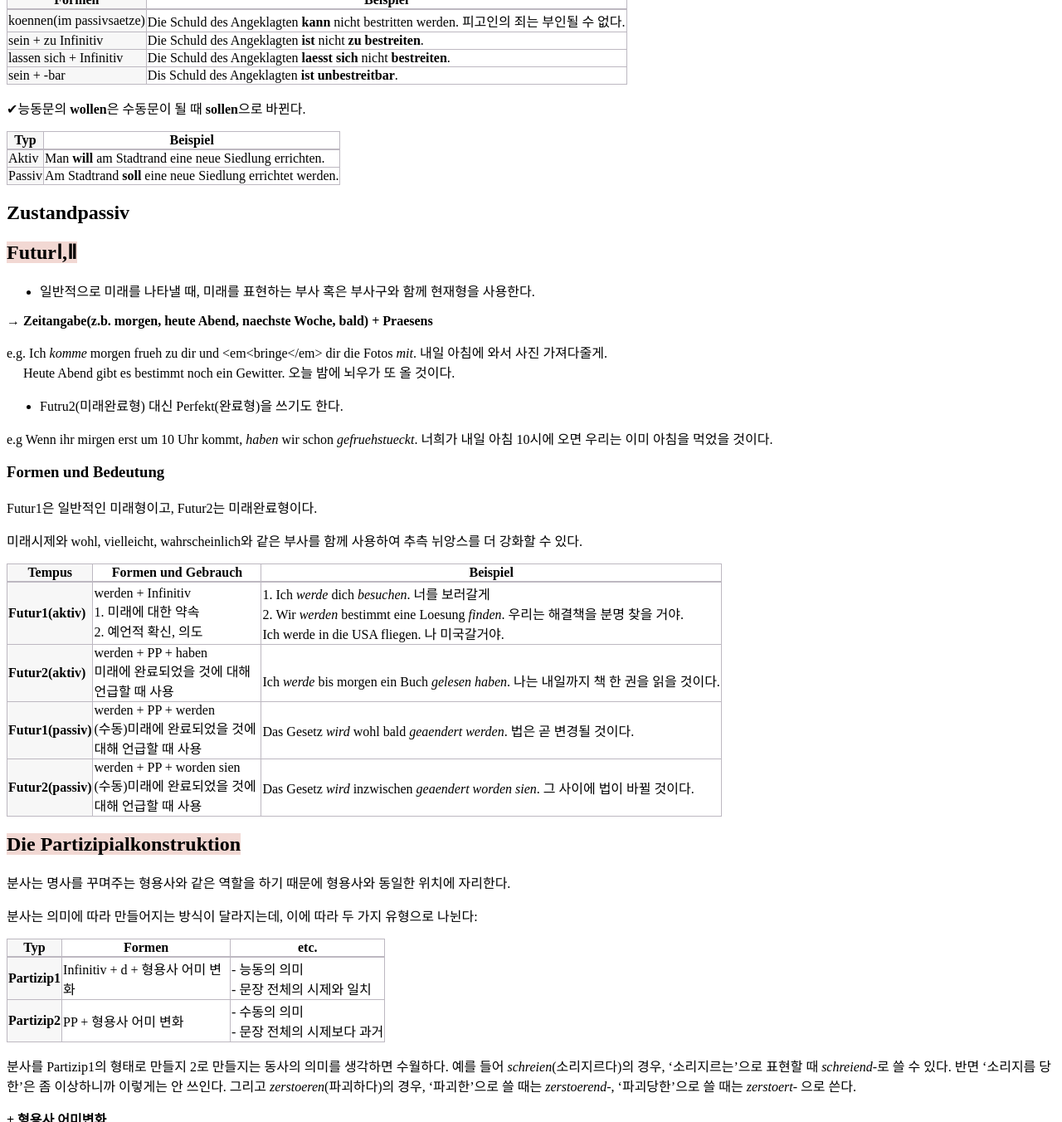
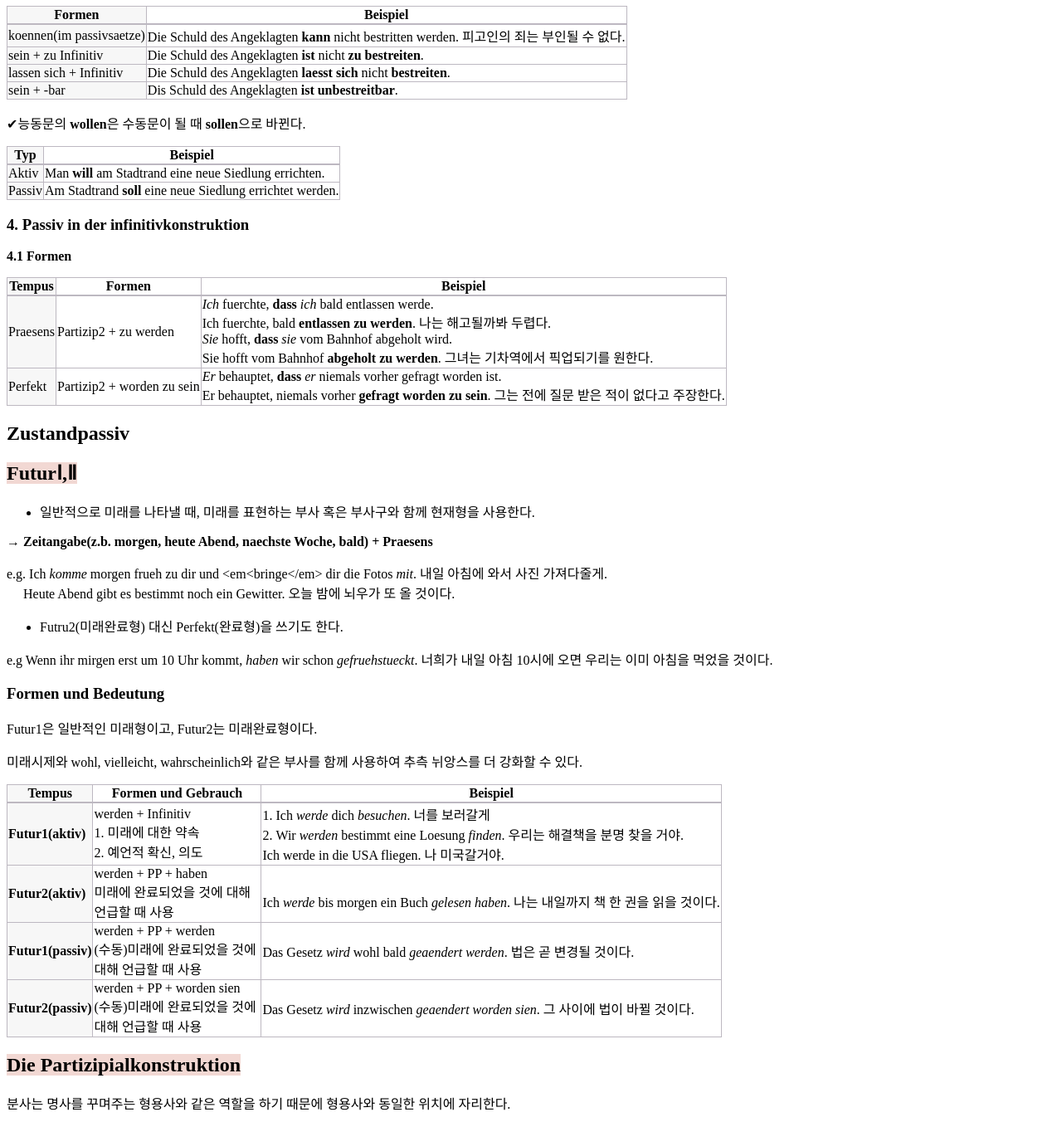
Before and after one commit to finddme/finddme.github.io, a Jekyll site: the page built from _posts/2021-01-24-DeutschGrammtik.md, in a window 1280 px wide and 1400 px high, scrolled down 5441 px, cut to the strip 0-1352 px from the top of the window. Shown: the whole strip at 83% size. Built offline with Jekyll 4.4.1, drawn with Linux system fonts in a browser that asks for light colours; some of the changed text lies outside the part shown.

Commit message:
Update 2021-01-24-DeutschGrammtik.md

```diff
--- a/_posts/2021-01-24-DeutschGrammtik.md
+++ b/_posts/2021-01-24-DeutschGrammtik.md
@@ -169,7 +169,7 @@ Modalverben(화법조동사)는 행동의 태도를 나타내주는 동사라서
      <table style="border-collapse:collapse">
        <tr><th class="line4" bgcolor="#F8F7F9">Tempus</th><th class="line2">Formen</th><th class="line2">Beispiel</th></tr>
        <tr><td class="line3">Praesens(현재)</td><td class="line"> Modalverben(Infinitiv Form) + Infinitiv</td><td class="line">Mein Freund <em>kann</em> heute <em>kommen</em><br>→ 내 친구는 오늘 올 가능성이 있다(올거다).</td></tr>
-       <tr><td class="line3">Praeteritum(과거)/Perfekt(완료)</td><td class="line"> Modalverben(<strong>Infinitiv Form</strong>) + PP(Partizip2 + haben/sein)</td><td class="line">so <em>muss</em> es <em>gewesen sein</em><br>→ 그랬던 것이 틀림없어(분명해)</td></tr>
+       <tr><td class="line3">Praeteritum(과거)/Perfekt(완료)</td><td class="line"> Modalverben(<strong>Infinitiv Form</strong>) + PP(Partizip Perfekt(Partizip2 + haben/sein))</td><td class="line">so <em>muss</em> es <em>gewesen sein</em><br>→ 그랬던 것이 틀림없어(분명해)</td></tr>
      </table>
  </body>
  </html>
@@ -439,6 +439,33 @@ Modalverben(화법조동사)는 행동의 태도를 나타내주는 동사라서
        <tr><th class="line4" bgcolor="#F8F7F9">Typ</th><th class="line2">Beispiel</th></tr>
        <tr><td class="line3">Aktiv</td><td class="line">Man <strong>will</strong> am Stadtrand eine neue Siedlung errichten. </td></tr>
        <tr><td class="line3">Passiv</td><td class="line">Am Stadtrand <strong>soll</strong> eine neue Siedlung errichtet werden.</td></tr>
+     </table>
+ </body>
+ </html>
+
+
+### 4. Passiv in der infinitivkonstruktion
+
+**4.1 Formen**
+
+<html>
+  <head>
+    <style type="text/css">
+      .line{border-bottom: 1px solid #BDB8C1;}
+      .line2{border-bottom: 2px solid #BDB8C1;}
+      .line3{border-bottom: 1px solid #BDB8C1; background-color: #F7F7F7;}
+      .line4{border-bottom: 2px solid #BDB8C1; background-color: #F7F7F7;}
+      table, th, td {
+         border:1px solid #BDB8C1;
+         background-color: #FFFFFF;
+       }
+    </style>
+   </head>
+   <body>
+     <table style="border-collapse:collapse">
+       <tr><th class="line4" bgcolor="#F8F7F9">Tempus</th><th class="line2">Formen</th><th class="line2">Beispiel</th></tr>
+       <tr><td class="line3">Praesens</td><td class="line">Partizip2 + zu werden</td><td class="line"><em>Ich</em> fuerchte, <strong>dass</strong> <em>ich</em> bald entlassen werde.<br>Ich fuerchte, bald <strong>entlassen zu werden</strong>. 나는 해고될까봐 두렵다.<br> <em>Sie</em> hofft, <strong>dass</strong> <em>sie</em> vom Bahnhof abgeholt wird.<br> Sie hofft vom Bahnhof <strong>abgeholt zu werden</strong>. 그녀는 기차역에서 픽업되기를 원한다.</td></tr>
+       <tr><td class="line3">Perfekt</td><td class="line">Partizip2 + worden zu sein</td><td class="line"><em>Er</em> behauptet, <strong>dass</strong> <em>er</em> niemals vorher gefragt worden ist.<br> Er behauptet, niemals vorher <strong>gefragt worden zu sein</strong>. 그는 전에 질문 받은 적이 없다고 주장한다.</td></tr>
      </table>
  </body>
  </html>
```
